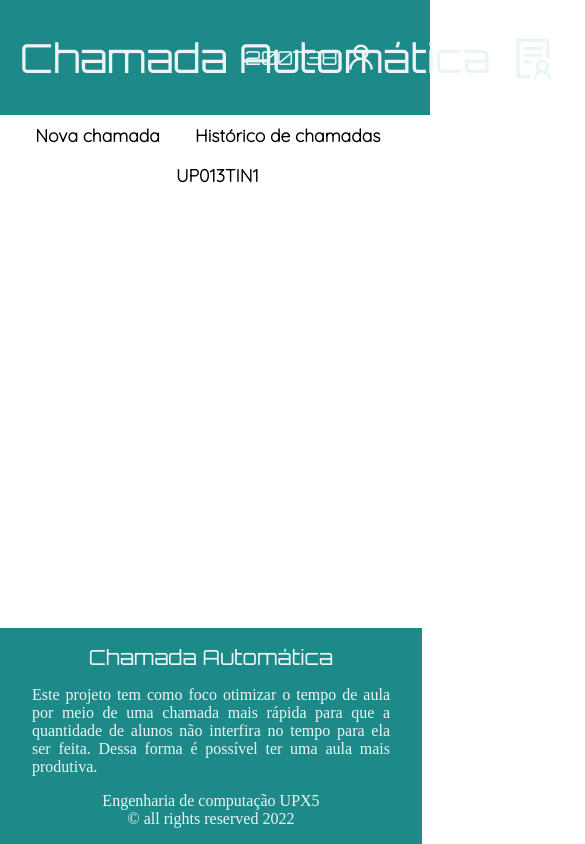
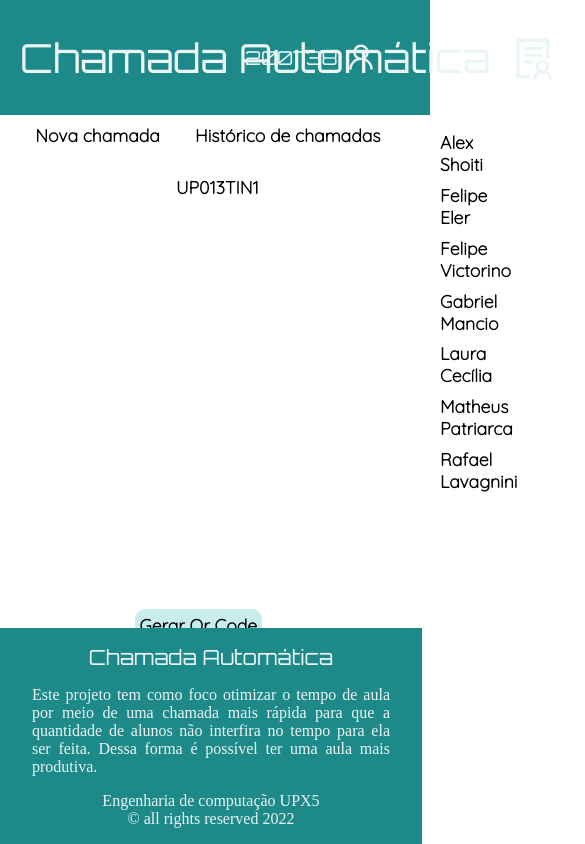
Before and after one commit to FelipeElerr/chamada_automatica, a React (Create React App) app in the folder WEB/chamada_automatica/: page / in a window 390 px wide. Shown: the top 844 px of the page, 585 px wide, since content can reach past the window. Built offline with nearby package versions, Linux system fonts and the light colour scheme.

Commit message:
Responsivo

```diff
--- a/WEB/chamada_automatica/src/pages/Main/main.css
+++ b/WEB/chamada_automatica/src/pages/Main/main.css
@@ -19,12 +19,14 @@
 }
 /* ------------------------------------------------------ */
 .sala{
-    margin-top:1em;
-    margin-left: 10em;
+    position: absolute;
+    top: 10em;
+    left:10em;
 }
 .listaAlunos{
-    margin-left:20em;
-    margin-top:2em;
+    position: absolute;
+    left: 25em;
+    bottom: 20em;
 }
 
 ul{
@@ -36,9 +38,9 @@ li{
 }
 
 .gerarQrCode {
-    margin-left: 20em;
-    margin-top: 15em;
-
+    position: absolute;
+    right: 8em;
+    bottom: 13em;
 }
 
 .Link {
```
